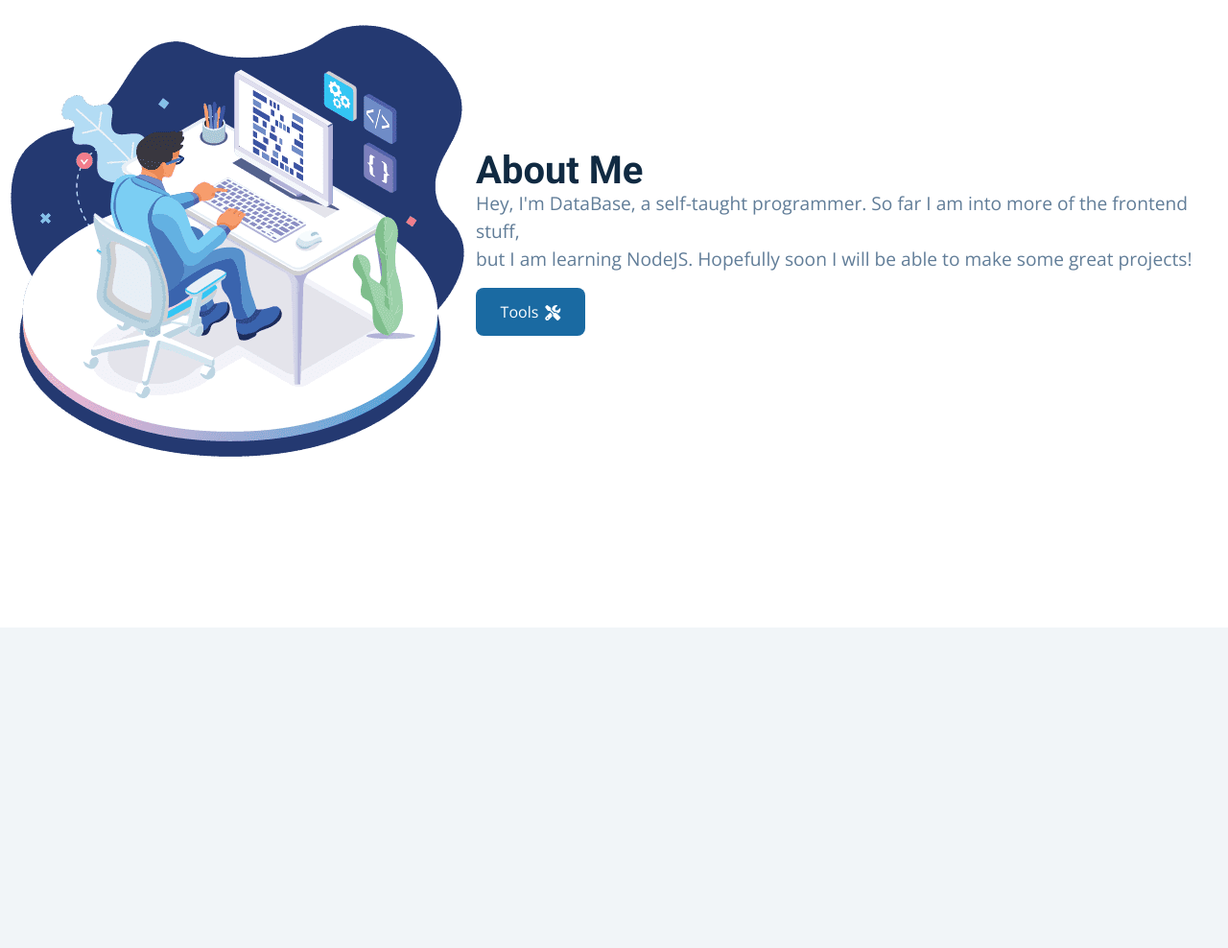
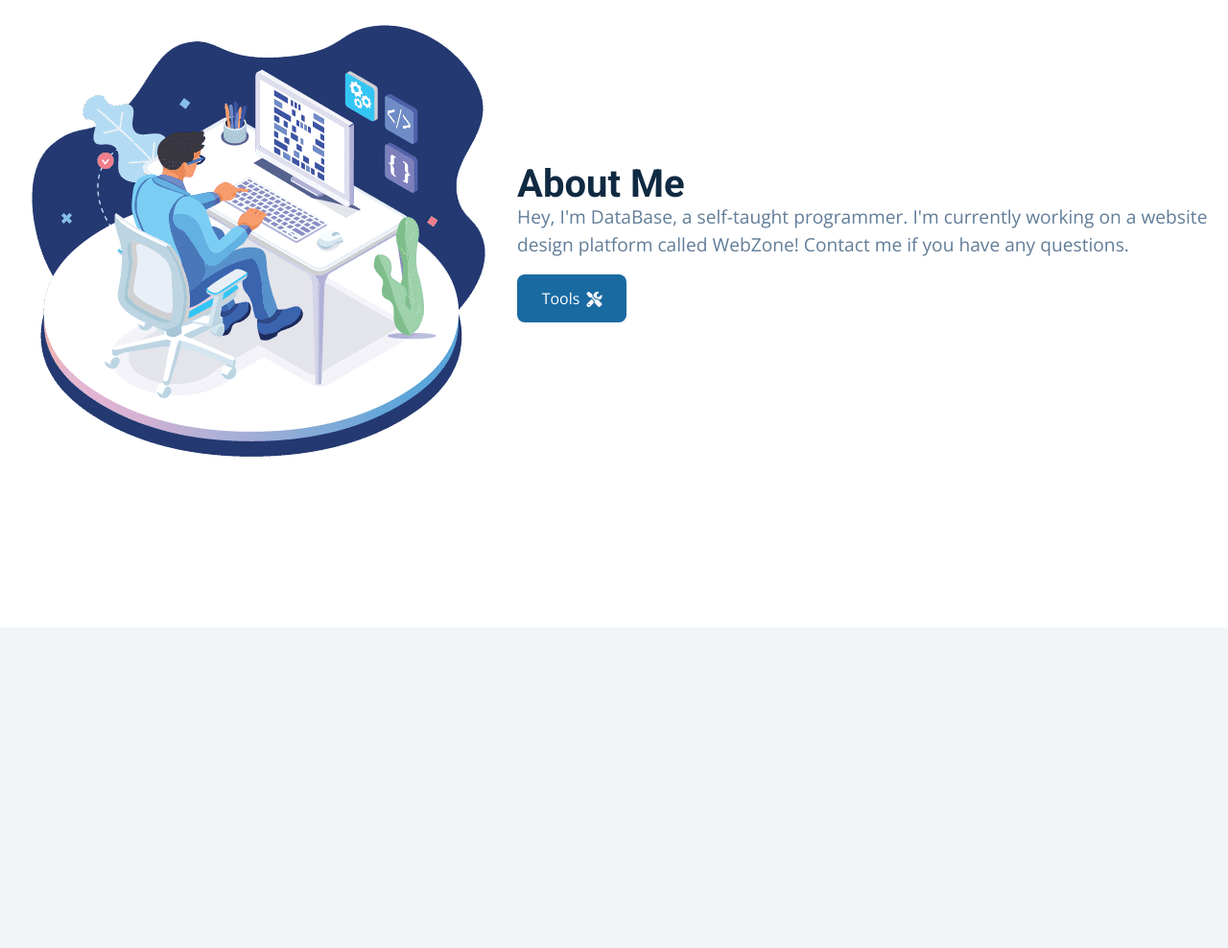
Before and after one commit to DataBase137/database137.github.io, a plain HTML site: page index.html in a window 1280 px wide. Shown: the part 946-1934 px from the top of the page at 96% size. Drawn offline with nearby package versions, Linux system fonts and the light colour scheme; files that its build step writes are made by us from their sources.

Commit message:
Updated About Me

```diff
--- a/index.html
+++ b/index.html
@@ -54,7 +54,7 @@
       </div>
       <div class="about-text">
         <h2>About Me</h2>
-        <p>Hey, I'm DataBase, a self-taught programmer. So far I am into more of the frontend stuff, <br> but I am learning NodeJS. Hopefully soon I will be able to make some great projects!</p>
+        <p>Hey, I'm DataBase, a self-taught programmer. I'm currently working on a website <br> design platform called WebZone! Contact me if you have any questions.</p>
         <a href="#tools" class="btn tools-btn">Tools<i class="fas fa-tools"></i></a>
       </div>
     </div>
```
